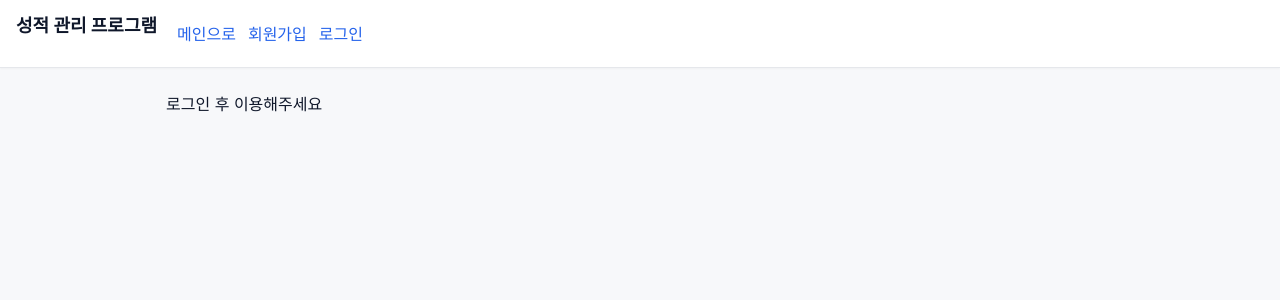
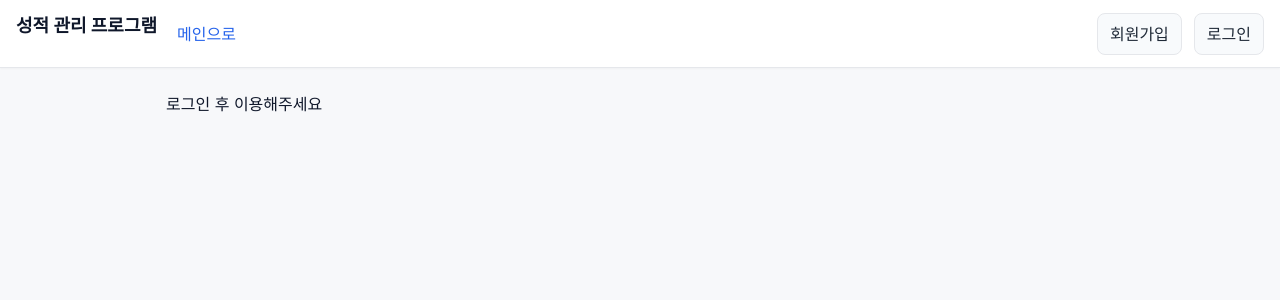
Before and after one commit to tasueom/20250926-score-oracledb-account, a Flask app: page / in a window 1280 px wide. Shown: the top 300 px of the page. Run offline with Flask 3, Linux system fonts and the light colour scheme.

Commit message:
style: 계정 관련 ui 우측 배치

```diff
--- a/static/css/style.css
+++ b/static/css/style.css
@@ -13,9 +13,25 @@ a:hover{text-decoration:underline}
   position:sticky;top:0;z-index:10;
   display:flex;align-items:center;gap:12px;flex-wrap:wrap;
   padding:12px 16px;background:#ffffff;border-bottom:1px solid #e5e7eb;
-  box-shadow:0 1px 2px rgba(0,0,0,.03)
+  box-shadow:0 1px 2px rgba(0,0,0,.03);
+  justify-content:space-between; /* 좌측 메뉴와 우측 메뉴 분리 */
 }
 .navigation h2{font-size:18px;margin-right:8px;color:#0f172a}
+
+.auth_ui{
+  margin-left:auto;
+  display:flex;
+  gap:12px;
+}
+.auth_ui a{
+  padding:8px 12px;
+  border-radius:8px;
+  background:#f8fafc;
+  border:1px solid #e5e7eb;
+  color:#1f2937;
+  transition:.15s ease-in-out;
+}
+.auth_ui a:hover{background:#e5e7eb}
 
 .container{
   max-width:980px;margin:24px auto;padding:0 16px
@@ -34,12 +50,14 @@ tr:hover td{background:#fafcff}
 
 table.stats{margin-top:16px}
 
-form{background:#ffffff;border:1px solid #e5e7eb;border-radius:10px;padding:16px;margin-top:12px}
+form{
+  background:#ffffff;border:1px solid #e5e7eb;border-radius:10px;
+  padding:16px;margin-top:12px
+}
 input[type="text"],input[type="password"],select{
   width:240px;max-width:100%;
   padding:8px 10px;border:1px solid #cbd5e1;border-radius:8px
 }
-input+br,select+br{line-height:10px}
 button{
   display:inline-block;margin-top:10px;padding:10px 14px;border:0;border-radius:10px;
   background:#111827;color:#ffffff;cursor:pointer
@@ -57,7 +75,8 @@ button:hover{filter:brightness(.95)}
 }
 
 @media (max-width:640px){
-  .navigation{gap:8px}
+  .navigation{gap:8px;flex-direction:column;align-items:flex-start}
+  .auth_ui{margin-left:0;justify-content:flex-end;width:100%}
   th,td{padding:8px 10px}
   form{padding:12px}
 }
--- a/templates/layout.html
+++ b/templates/layout.html
@@ -20,12 +20,14 @@
         <a href="{{url_for('my_score')}}">내 성적 확인</a>
         {% endif %}
 
+        <div class="auth_ui">
         {% if not sno %}
         <a href="{{url_for('signup')}}">회원가입</a>
         <a href="{{url_for('signin')}}">로그인</a>
         {% else %}
         <a href="{{url_for('signout')}}">로그아웃</a>
         {% endif %}
+        </div>
     </div>
     <div class="container">
         {% block content %}{% endblock %}
```
